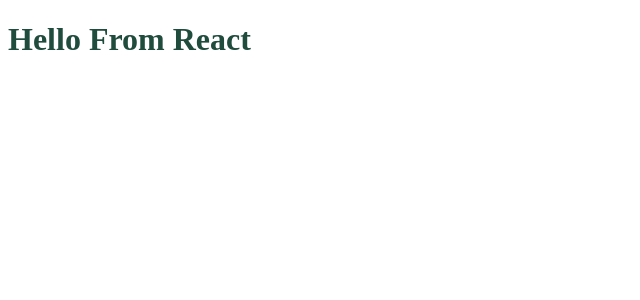
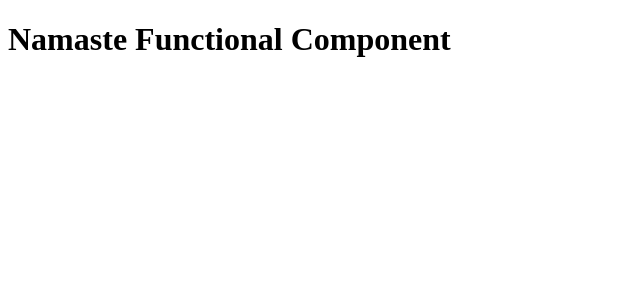
Before and after one commit to Asensanjula/namaste-react, a React (Vite) app: page / in a window 1280 px wide. Shown: the top 300 px of the page, without its empty margins (0-640 px from the left). Built offline with nearby package versions, Linux system fonts and the light colour scheme.

Commit message:
first functional component

```diff
--- a/App.js
+++ b/App.js
@@ -1,14 +1,13 @@
 import React from "react";
 import ReactDOM from "react-dom/client";
 
-const heading = React.createElement(
-  "h1",
-  { id: "header" },
-  "Hello From React "
-);
+const jsxHeading = <h1 id="header">Namaste JSX</h1>;
 
-console.log(heading);
+// React Functional component
+const HeadingComponent = () => {
+  return <h1 className="heading">Namaste Functional Component</h1>;
+};
 
 const root = ReactDOM.createRoot(document.getElementById("root"));
 
-root.render(heading);
+root.render(<HeadingComponent />);
```
Also changed, not shown: 1 other file (tests, documents, lock files or other folders).
